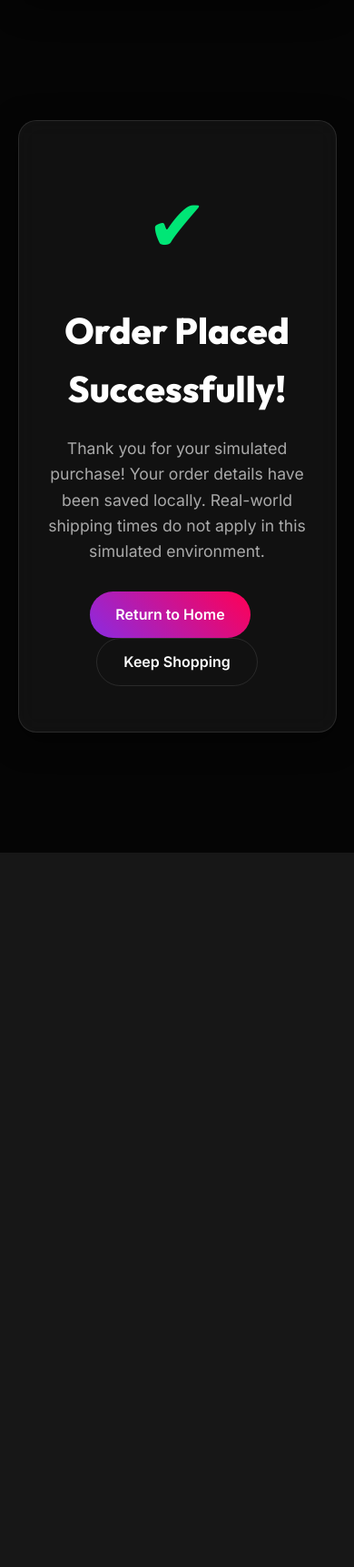
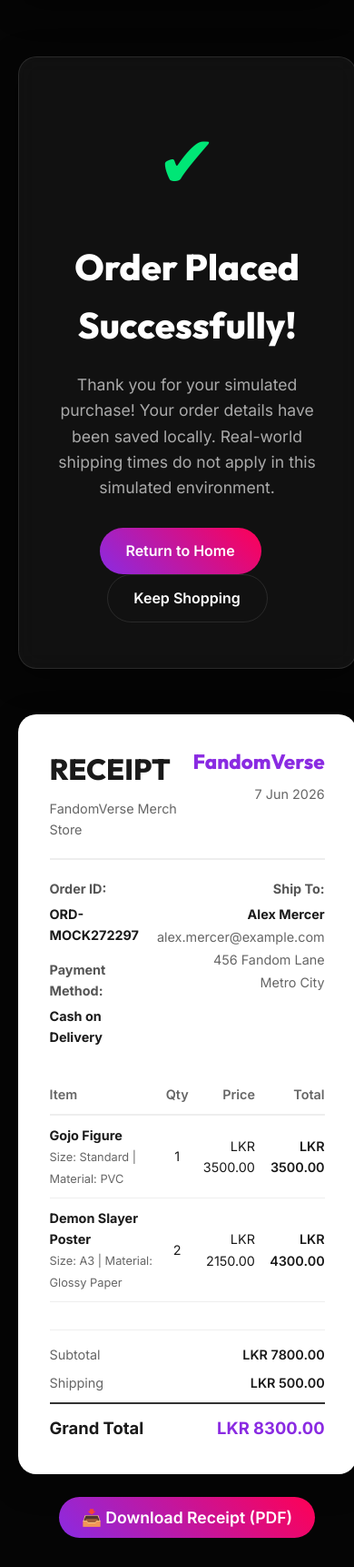
Before and after one commit to DRiFTER8875/FandomVerse, a PHP site: page /order_success.html in a window 390 px wide. Shown: the part 87-1809 px from the top of the page at 91% size. Before the commit the page ends 1024 px from the top, so only its background shows below. Run offline with PHP 8.4, Linux system fonts and the light colour scheme; some libraries are stand-ins or nearby versions.

Commit message:
feat: implement user authentication, cart management, and order processing systems with a multi-step checkout workflow.

```diff
--- a/cart.html
+++ b/cart.html
@@ -41,11 +41,9 @@
                 </div>
 
                 <div id="cart-items-container">
-                    <!-- Populated by cart.js -->
                 </div>
             </div>
 
-            <!-- Order Summary -->
             <div id="order-summary" class="glass"
                 style="flex: 1; min-width: 300px; padding: 25px; position: sticky; top: 100px;">
                 <h2 style="margin-bottom: 20px; border-bottom: 1px solid rgba(255,255,255,0.1); padding-bottom: 10px;">
--- a/js/cart.js
+++ b/js/cart.js
@@ -65,7 +65,7 @@ function renderCart() {
         cartContainer.appendChild(cartRow);
     });
 
-    // calculate shipping cost
+    // standard shipping fee
     let hasDelivery = cart.some(item => item.delivery.includes('Delivery'));
     let shippingCost = hasDelivery ? 500.00 : 0.00;
 
--- a/order_success.html
+++ b/order_success.html
@@ -7,12 +7,24 @@
     <title>Order Successful | FandomVerse</title>
     <link rel="stylesheet" href="CSS/style.css">
     <style>
+        .success-layout {
+            display: flex;
+            gap: 30px;
+            flex-wrap: wrap;
+            align-items: flex-start;
+            justify-content: center;
+            margin-top: 30px;
+        }
+
         .success-box {
             text-align: center;
-            max-width: 600px;
-            margin: 100px auto;
+            flex: 1;
+            min-width: 320px;
+            max-width: 500px;
             padding: 50px 30px;
             border-radius: 20px;
+            margin: 0;
+            order: 2;
         }
 
         .checkmark {
@@ -20,7 +32,43 @@
             color: #00e676;
             margin-bottom: 20px;
         }
+
+        #receipt-section {
+            flex: 1.2;
+            min-width: 320px;
+            max-width: 600px;
+            margin: 0;
+            order: 1;
+        }
+
+        #receipt-container {
+            background: #ffffff;
+            color: #333333;
+            border-radius: 20px;
+            padding: 35px;
+            box-shadow: 0 10px 35px rgba(0, 0, 0, 0.3);
+        }
+
+        @media (max-width: 992px) {
+            .success-layout {
+                flex-direction: column;
+                align-items: center;
+            }
+            .success-box {
+                width: 100%;
+                max-width: 600px;
+                order: 1;
+                margin-bottom: 20px;
+            }
+            #receipt-section {
+                width: 100%;
+                max-width: 600px;
+                order: 2;
+            }
+        }
     </style>
+    <!-- Include html2pdf.js library -->
+    <script src="https://cdnjs.cloudflare.com/ajax/libs/html2pdf.js/0.10.1/html2pdf.bundle.min.js"></script>
 </head>
 
 <body>
@@ -29,6 +77,7 @@
     </header>
 
     <main class="container">
+        <div class="success-layout">
             <div class="glass success-box">
                 <div class="checkmark">✔</div>
                 <h1 style="font-size: 2.5rem; margin-bottom: 20px;">Order Placed Successfully!</h1>
@@ -39,7 +88,297 @@
                 <a href="index.html" class="btn btn-primary" style="margin-right: 15px;">Return to Home</a>
                 <a href="Explore.html" class="btn btn-outline">Keep Shopping</a>
             </div>
+
+            <div id="receipt-section">
+            <div id="receipt-container">
+                <!-- Receipt Header -->
+                <div style="display: flex; justify-content: space-between; border-bottom: 2px solid #eee; padding-bottom: 20px; margin-bottom: 20px;">
+                    <div>
+                        <h1 style="margin: 0; color: #1a1a1a; font-size: 2rem; font-family: 'Outfit', sans-serif;">RECEIPT</h1>
+                        <p style="margin: 5px 0 0 0; color: #666; font-size: 0.9rem;">FandomVerse Merch Store</p>
+                    </div>
+                    <div style="text-align: right;">
+                        <h2 style="margin: 0; color: #8A2BE2; font-size: 1.4rem; font-family: 'Outfit', sans-serif;">FandomVerse</h2>
+                        <p style="margin: 5px 0 0 0; color: #666; font-size: 0.9rem;" id="receipt-date"></p>
+                    </div>
+                </div>
+
+                <!-- Receipt Metadata -->
+                <div style="display: flex; justify-content: space-between; margin-bottom: 30px; gap: 20px; font-size: 0.9rem;">
+                    <div>
+                        <strong style="color: #555;">Order ID:</strong>
+                        <p style="margin: 5px 0 0 0; font-weight: bold; color: #1a1a1a;" id="receipt-order-id"></p>
+                        <strong style="color: #555; display: block; margin-top: 15px;">Payment Method:</strong>
+                        <p style="margin: 5px 0 0 0; font-weight: bold; color: #1a1a1a;" id="receipt-payment-method"></p>
+                    </div>
+                    <div style="text-align: right;">
+                        <strong style="color: #555;">Ship To:</strong>
+                        <p style="margin: 5px 0 0 0; font-weight: bold; color: #1a1a1a;" id="receipt-client-name"></p>
+                        <p style="margin: 2px 0 0 0; color: #666;" id="receipt-client-email"></p>
+                        <p style="margin: 2px 0 0 0; color: #666;" id="receipt-client-address"></p>
+                        <p style="margin: 2px 0 0 0; color: #666;" id="receipt-client-city"></p>
+                    </div>
+                </div>
+
+                <!-- Items Table -->
+                <table style="width: 100%; border-collapse: collapse; margin-bottom: 30px; font-size: 0.9rem;">
+                    <thead>
+                        <tr style="border-bottom: 2px solid #eee; text-align: left; color: #666;">
+                            <th style="padding: 10px 0; font-weight: 600;">Item</th>
+                            <th style="padding: 10px 0; font-weight: 600; text-align: center;">Qty</th>
+                            <th style="padding: 10px 0; font-weight: 600; text-align: right;">Price</th>
+                            <th style="padding: 10px 0; font-weight: 600; text-align: right;">Total</th>
+                        </tr>
+                    </thead>
+                    <tbody id="receipt-items-body">
+                        <!-- Dynamic rows populated by script -->
+                    </tbody>
+                </table>
+
+                <!-- Totals -->
+                <div style="border-top: 1px solid #eee; padding-top: 15px; font-size: 0.9rem;">
+                    <div style="display: flex; justify-content: space-between; margin-bottom: 8px;">
+                        <span style="color: #666;">Subtotal</span>
+                        <span style="font-weight: 600; color: #1a1a1a;" id="receipt-subtotal"></span>
+                    </div>
+                    <div style="display: flex; justify-content: space-between; margin-bottom: 8px;">
+                        <span style="color: #666;">Shipping</span>
+                        <span style="font-weight: 600; color: #1a1a1a;" id="receipt-shipping"></span>
+                    </div>
+                    <div style="display: flex; justify-content: space-between; border-top: 2px solid #333; padding-top: 12px; font-size: 1.15rem; font-weight: bold; margin-top: 10px;">
+                        <span style="color: #1a1a1a;">Grand Total</span>
+                        <span style="color: #8A2BE2;" id="receipt-grand-total"></span>
+                    </div>
+                </div>
+            </div>
+
+            <div style="text-align: center; margin-top: 25px;">
+                <button id="download-receipt-btn" class="btn btn-primary" style="padding: 12px 25px; font-size: 1.1rem; border: none; cursor: pointer;">
+                    📥 Download Receipt (PDF)
+                </button>
+            </div>
+        </div>
+        </div>
     </main>
+
+    <script>
+        function initReceipt() {
+            console.log("FandomVerse: Starting initReceipt execution.");
+            try {
+                let details = null;
+
+                // Try reading from lastOrderDetails
+                let orderDetailsStr = localStorage.getItem('lastOrderDetails');
+                console.log("FandomVerse: lastOrderDetails =", orderDetailsStr);
+                if (orderDetailsStr) {
+                    try {
+                        details = JSON.parse(orderDetailsStr);
+                        console.log("FandomVerse: Parsed details =", details);
+                    } catch (e) {
+                        console.error("FandomVerse: Failed to parse lastOrderDetails:", e);
+                    }
+                }
+
+                // Try fallback from lastOrderId & fandomOrders
+                if (!details) {
+                    const lastOrderId = localStorage.getItem('lastOrderId');
+                    console.log("FandomVerse: lastOrderId =", lastOrderId);
+                    if (lastOrderId) {
+                        let orders = [];
+                        try {
+                            orders = JSON.parse(localStorage.getItem('fandomOrders')) || [];
+                            console.log("FandomVerse: Loaded fandomOrders =", orders);
+                        } catch (e) {
+                            console.error("FandomVerse: Failed to parse fandomOrders:", e);
+                        }
+                        if (Array.isArray(orders)) {
+                            const foundOrder = orders.find(o => o.orderId === lastOrderId);
+                            console.log("FandomVerse: foundOrder =", foundOrder);
+                            if (foundOrder) {
+                                details = {
+                                    orderId: foundOrder.orderId,
+                                    customerName: foundOrder.customer?.name || 'Customer',
+                                    customerEmail: foundOrder.customer?.email || '',
+                                    address: foundOrder.customer?.address || '',
+                                    city: foundOrder.customer?.city || '',
+                                    items: foundOrder.items || [],
+                                    subtotal: foundOrder.total,
+                                    shippingCost: 0,
+                                    total: foundOrder.total,
+                                    paymentMethod: foundOrder.paymentMethod || 'Card Payment',
+                                    date: foundOrder.date || new Date().toLocaleDateString('en-GB')
+                                };
+                            }
+                        }
+                    }
+                }
+
+                // Final fallback to Mock details
+                if (!details) {
+                    console.log("FandomVerse: No order details found in localStorage. Loading mock details fallback.");
+                    details = {
+                        orderId: "ORD-MOCK" + Math.floor(Math.random() * 1000000),
+                        customerName: "Alex Mercer",
+                        customerEmail: "alex.mercer@example.com",
+                        address: "456 Fandom Lane",
+                        city: "Metro City",
+                        items: [
+                            { name: "Gojo Figure", price: 3500.00, quantity: 1, size: "Standard", material: "PVC" },
+                            { name: "Demon Slayer Poster", price: 2150.00, quantity: 2, size: "A3", material: "Glossy Paper" }
+                        ],
+                        subtotal: 7800.00,
+                        shippingCost: 500.00,
+                        total: 8300.00,
+                        paymentMethod: "Cash on Delivery",
+                        date: new Date().toLocaleDateString('en-GB', { day: 'numeric', month: 'short', year: 'numeric' })
+                    };
+                }
+
+                if (details) {
+                    console.log("FandomVerse: Rendering receipt details:", details);
+                    const receiptSection = document.getElementById('receipt-section');
+                    if (receiptSection) {
+                        receiptSection.style.display = 'block';
+                        console.log("FandomVerse: Set receipt-section style.display to block");
+                    } else {
+                        console.warn("FandomVerse: receipt-section element not found in DOM");
+                    }
+
+                    const receiptDate = document.getElementById('receipt-date');
+                    if (receiptDate) receiptDate.innerText = details.date || new Date().toLocaleDateString('en-GB');
+
+                    const receiptOrderId = document.getElementById('receipt-order-id');
+                    if (receiptOrderId) receiptOrderId.innerText = details.orderId || '';
+
+                    const receiptPaymentMethod = document.getElementById('receipt-payment-method');
+                    if (receiptPaymentMethod) receiptPaymentMethod.innerText = details.paymentMethod || 'Card Payment';
+
+                    const receiptClientName = document.getElementById('receipt-client-name');
+                    if (receiptClientName) receiptClientName.innerText = details.customerName || 'Customer';
+
+                    const receiptClientEmail = document.getElementById('receipt-client-email');
+                    if (receiptClientEmail) receiptClientEmail.innerText = details.customerEmail || '';
+
+                    const receiptClientAddress = document.getElementById('receipt-client-address');
+                    if (receiptClientAddress) receiptClientAddress.innerText = details.address || '';
+
+                    const receiptClientCity = document.getElementById('receipt-client-city');
+                    if (receiptClientCity) receiptClientCity.innerText = details.city || '';
+
+                    const tbody = document.getElementById('receipt-items-body');
+                    if (tbody) {
+                        tbody.innerHTML = '';
+
+                        let items = details.items || [];
+                        if (typeof items === 'string') {
+                            try {
+                                items = JSON.parse(items);
+                            } catch (e) {
+                                items = [];
+                            }
+                        }
+                        if (!Array.isArray(items)) {
+                            items = [];
+                        }
+
+                        let calculatedSubtotal = 0;
+                        items.forEach(item => {
+                            if (!item) return;
+                            const price = parseFloat(item.price) || 0;
+                            const qty = parseInt(item.quantity) || 1;
+                            const total = price * qty;
+                            calculatedSubtotal += total;
+
+                            const tr = document.createElement('tr');
+                            tr.style.borderBottom = '1px solid #eee';
+                            tr.innerHTML = `
+                                <td style="padding: 10px 0; color: #1a1a1a;">
+                                    <strong>${item.name || 'Product'}</strong><br>
+                                    <span style="font-size: 0.8rem; color: #666;">Size: ${item.size || 'Standard'} | Material: ${item.material || 'Standard'}</span>
+                                </td>
+                                <td style="padding: 10px 0; text-align: center; color: #1a1a1a;">${qty}</td>
+                                <td style="padding: 10px 0; text-align: right; color: #1a1a1a;">LKR ${price.toFixed(2)}</td>
+                                <td style="padding: 10px 0; text-align: right; color: #1a1a1a; font-weight: 600;">LKR ${total.toFixed(2)}</td>
+                            `;
+                            tbody.appendChild(tr);
+                        });
+
+                        const sub = parseFloat(details.subtotal) || calculatedSubtotal;
+                        const shipping = parseFloat(details.shippingCost) || 0;
+                        const grand = parseFloat(details.total) || (sub + shipping);
+
+                        const subtotalEl = document.getElementById('receipt-subtotal');
+                        if (subtotalEl) subtotalEl.innerText = 'LKR ' + sub.toFixed(2);
+
+                        const shippingEl = document.getElementById('receipt-shipping');
+                        if (shippingEl) shippingEl.innerText = shipping === 0 ? 'Free' : 'LKR ' + shipping.toFixed(2);
+
+                        const grandTotalEl = document.getElementById('receipt-grand-total');
+                        if (grandTotalEl) grandTotalEl.innerText = 'LKR ' + grand.toFixed(2);
+                    }
+
+                    const downloadBtn = document.getElementById('download-receipt-btn');
+                    if (downloadBtn) {
+                        const newBtn = downloadBtn.cloneNode(true);
+                        if (downloadBtn.parentNode) {
+                            downloadBtn.parentNode.replaceChild(newBtn, downloadBtn);
+
+                            newBtn.addEventListener('click', () => {
+                                if (typeof html2pdf === 'undefined') {
+                                    alert('PDF generation library is still loading or failed to load. Please check your internet connection.');
+                                    return;
+                                }
+                                const element = document.getElementById('receipt-container');
+                                if (!element) return;
+
+                                const opt = {
+                                    margin:       10,
+                                    filename:     `FandomVerse_Receipt_${details.orderId || 'Order'}.pdf`,
+                                    image:        { type: 'jpeg', quality: 0.98 },
+                                    html2canvas:  { scale: 2, useCORS: true, scrollY: 0, scrollX: 0 },
+                                    jsPDF:        { unit: 'mm', format: 'a4', orientation: 'portrait' }
+                                };
+
+                                const oldShadow = element.style.boxShadow;
+                                element.style.boxShadow = 'none';
+
+                                html2pdf().set(opt).from(element).save().then(() => {
+                                    element.style.boxShadow = oldShadow;
+                                }).catch(err => {
+                                    console.error("FandomVerse: PDF generation failed:", err);
+                                    alert("Failed to generate PDF receipt. Please print or save this page directly.");
+                                });
+                            });
+                        }
+                    }
+                }
+            } catch (err) {
+                console.error("FandomVerse: Critical error in initReceipt:", err);
+                const errorBanner = document.createElement('div');
+                errorBanner.style.color = 'red';
+                errorBanner.style.padding = '20px';
+                errorBanner.style.background = 'rgba(255,0,0,0.1)';
+                errorBanner.style.margin = '20px auto';
+                errorBanner.style.maxWidth = '600px';
+                errorBanner.style.borderRadius = '10px';
+                errorBanner.style.border = '1px solid rgba(255,0,0,0.2)';
+                errorBanner.innerText = 'Failed to load receipt: ' + err.message;
+
+                const mainContainer = document.querySelector('main.container');
+                if (mainContainer) {
+                    mainContainer.appendChild(errorBanner);
+                } else {
+                    document.body.appendChild(errorBanner);
+                }
+            }
+        }
+
+        if (document.readyState === 'loading') {
+            document.addEventListener('DOMContentLoaded', initReceipt);
+        } else {
+            initReceipt();
+        }
+    </script>
 </body>
 
 </html>
--- a/php/auth/login.php
+++ b/php/auth/login.php
@@ -26,7 +26,7 @@ if (!$user) {
     json_response(['success' => false, 'error' => 'Invalid username or password.']);
 }
 
-// verify password
+// verify password correctness
 
 $passwordValid = false;
 
@@ -34,7 +34,7 @@ if (password_verify($password, $user['password'])) {
     $passwordValid = true;
 } elseif ($user['role'] === 'admin' && $user['password'] === $password) {
 
-    // update password hash
+    // upgrade legacy password
     $newHash = password_hash($password, PASSWORD_BCRYPT);
     $upd = $conn->prepare('UPDATE users SET password = ? WHERE id = ?');
     $upd->bind_param('si', $newHash, $user['id']);
--- a/php/auth/register.php
+++ b/php/auth/register.php
@@ -46,7 +46,7 @@ if (!empty($errors)) {
     json_response(['success' => false, 'errors' => $errors]);
 }
 
-// check uniqueness
+// check if username or email is already taken
 $stmt = $conn->prepare('SELECT id FROM users WHERE username = ? OR email = ?');
 $stmt->bind_param('ss', $username, $email);
 $stmt->execute();
--- a/php/cart/update_cart.php
+++ b/php/cart/update_cart.php
@@ -19,7 +19,7 @@ if (empty($productId)) {
     json_response(['success' => false, 'error' => 'Product ID is required.']);
 }
 
-// save cart item
+// insert or update cart entry
 $stmt = $conn->prepare(
     'INSERT INTO cart (user_id, product_id, quantity, size, material, delivery)
      VALUES (?, ?, ?, ?, ?, ?)
--- a/php/orders/get_orders.php
+++ b/php/orders/get_orders.php
@@ -10,7 +10,7 @@ if ($user['role'] === 'admin') {
     $result = $conn->query(
         'SELECT id, order_id AS orderId, customer_email AS email,
                 customer_name AS name, address, city,
-                items_json AS items, total, status,
+                items_json AS items, total, payment_method AS paymentMethod, status,
                 DATE_FORMAT(created_at, "%d %b %Y") AS date
          FROM orders
          ORDER BY created_at DESC'
@@ -20,7 +20,7 @@ if ($user['role'] === 'admin') {
     $stmt = $conn->prepare(
         'SELECT id, order_id AS orderId, customer_email AS email,
                 customer_name AS name, address, city,
-                items_json AS items, total, status,
+                items_json AS items, total, payment_method AS paymentMethod, status,
                 DATE_FORMAT(created_at, "%d %b %Y") AS date
          FROM orders
          WHERE customer_email = ?
--- a/php/setup.sql
+++ b/php/setup.sql
@@ -41,6 +41,7 @@ CREATE TABLE IF NOT EXISTS orders (
     city           VARCHAR(100)   NOT NULL,
     items_json     TEXT           NOT NULL,
     total          DECIMAL(10,2)  NOT NULL,
+    payment_method VARCHAR(50)    NOT NULL DEFAULT 'Card',
     status         VARCHAR(50)    NOT NULL DEFAULT 'Processing',
     created_at     TIMESTAMP      DEFAULT CURRENT_TIMESTAMP
 ) ENGINE=InnoDB;
--- a/php/users/delete_user.php
+++ b/php/users/delete_user.php
@@ -13,7 +13,7 @@ if ($id <= 0) {
     json_response(['success' => false, 'error' => 'Valid user ID is required.']);
 }
 
-// prevent self deletion
+// check that administrator is not deleting themselves
 if ($id === (int) $_SESSION['user']['id']) {
     json_response(['success' => false, 'error' => 'You cannot delete your own account.']);
 }
```
Also changed, not shown: checkout.html (+26 -8 lines), js/checkout.js (+92 -6 lines), js/script.js (+5 -5 lines), php/db.php (+8 -3 lines), php/orders/place_order.php (+6 -5 lines). Lines whose indentation alone changed are shown as unchanged.
